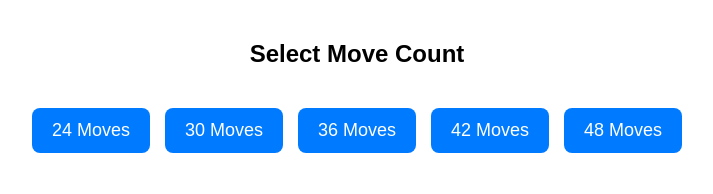
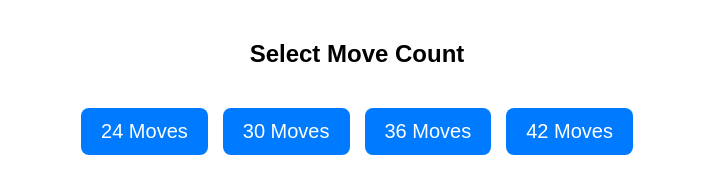
Before and after one commit to Akhiles76/touch, a plain HTML site: page index.html in a window 1280 px wide. Shown: the whole page, without its empty margins (283-996 px from the left). Drawn offline with Linux system fonts and the light colour scheme.

Commit message:
Update index.html

```diff
--- a/index.html
+++ b/index.html
@@ -40,7 +40,7 @@
 
     .move-buttons button {
       padding: 12px 20px;
-      font-size: 18px;
+      font-size: 20px;
       background-color: #007bff;
       color: #fff;
       border: none;
@@ -93,7 +93,7 @@
 
     button {
       padding: 10px 20px;
-      font-size: 18px;
+      font-size: 20px;
       border: none;
       background-color: #000;
       color: #fff;
@@ -116,7 +116,6 @@
       <button onclick="startGame(30)">30 Moves</button>
       <button onclick="startGame(36)">36 Moves</button>
       <button onclick="startGame(42)">42 Moves</button>
-      <button onclick="startGame(48)">48 Moves</button>
     </div>
   </div>
 
```
